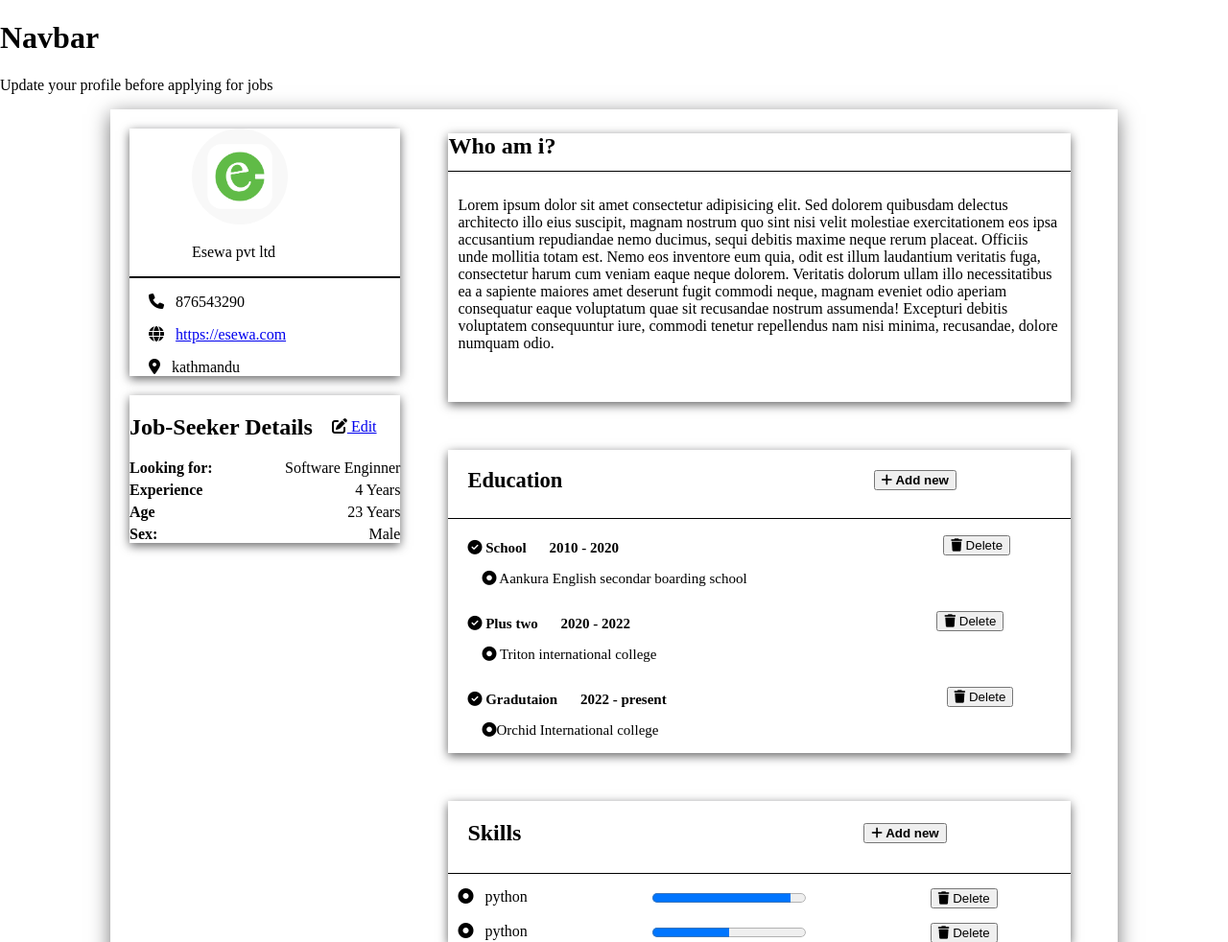
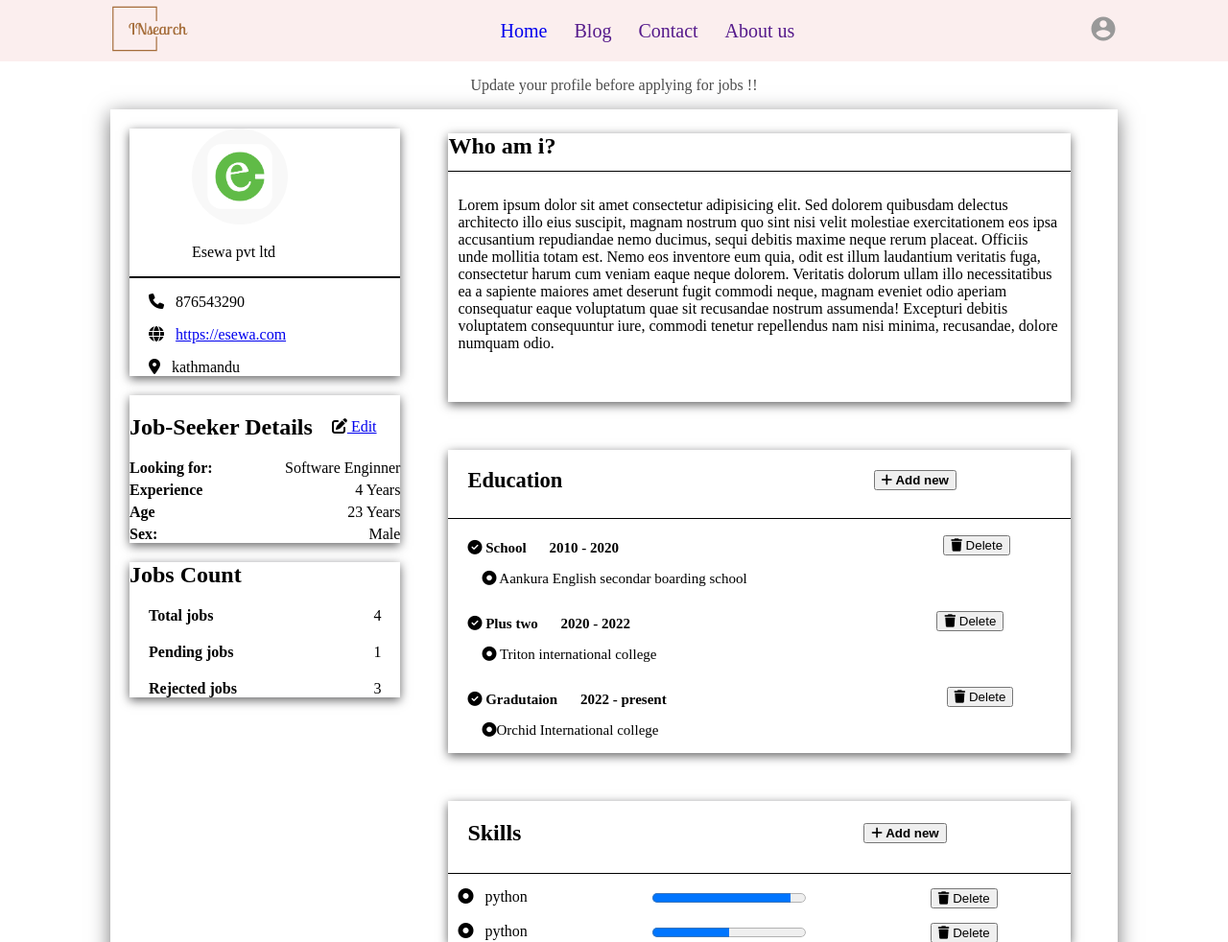
Before and after one commit to millan01/Jobportal, a PHP site: page /jobseekerprofile.html in a window 1280 px wide. Shown: the top 982 px of the page at 96% size. Run offline with PHP 8.4, Linux system fonts and the light colour scheme.

Commit message:
CRUD on jobseeker

```diff
--- a/Styles/jobseekerprofile.css
+++ b/Styles/jobseekerprofile.css
@@ -2,9 +2,60 @@ body {
   margin: 0px;
   padding: 0px;
 }
+.navbarflow {
+  display: flex;
+  justify-content: space-between;
+  align-items: center;
+  background-color: #fbeeee;
+  height: 8vh;
+}
+.logo img {
+  height: 100px;
+  width: 100px;
+  margin-left: 115px;
+}
+.links a {
+  font-size: 20px;
+  text-decoration: none;
+  margin: 12px;
+}
+.afterlogin img {
+  border: none;
+  width: 30px;
+  height: 30px;
+  border-radius: 50%;
+  margin-right: 115px;
+}
+.afterlogin .dropdown {
+  display: none;
+  position: absolute;
+  background-color: #f1f1f1;
+  /* border: none; */
+  min-width: 60px;
+  box-shadow: 0px 8px 16px 0px rgba(0, 0, 0, 0.2);
+}
+.afterlogin .dropdown button {
+  display: block;
+  padding: 4px 3px;
+  border: none;
+  color: none;
+  background: transparent;
+  cursor: pointer;
+}
+.afterlogin .dropdown a {
+  text-decoration: none;
+  font-size: 8px;
+}
 
-.notification p {
-  align-items: center;
+.afterlogin:hover .dropdown {
+  display: block;
+}
+.notification{
+  display: flex;
+  justify-content: center;
+}
+.notification p{
+  opacity: 0.7;
 }
 .content {
   display: flex;
@@ -48,6 +99,30 @@ body {
 }
 .Details li {
   list-style-type: none;
+}
+.jobcount{
+    border: none;
+  width: 100%;
+  margin: 20px;
+  box-shadow: 0px 3px 10px rgb(100, 100, 100.5);
+}
+.jobcount li{
+  list-style-type: none;
+}
+.jobcount .total{
+  display: flex;
+  justify-content: space-between;
+  margin: 20px;
+}
+.jobcount .pending{
+  display: flex;
+  justify-content: space-between;
+  margin: 20px;
+}
+.jobcount .Rejected{
+  display: flex;
+  justify-content: space-between;
+  margin: 20px;
 }
 
 #overlay {
--- a/companyprofile.php
+++ b/companyprofile.php
@@ -146,7 +146,7 @@ $result = mysqli_query($conn, $sql);
                     if(empty($_POST['deadline_time'])){
                       $deadlinetimeErr = "Time not selected";
                     }else{
-                      $deadlinetime = $_POST['deadline_time'];
+                      $deadlinetime =test_input($_POST['deadline_time']);
                     }
                     $deadlinedatetime = $deadline_datee .' '.$deadlinetime;
 
--- a/jobseekerprofile.html
+++ b/jobseekerprofile.html
@@ -12,11 +12,33 @@
 </head>
 
 <body>
-    <div class="navbar">
-        <h1>Navbar</h1>
+    <div class="navbarflow">
+        <div class="logo">
+            <a href="index.php">
+                <img src="./images/logo.svg" alt="company logo">
+            </a>
+        </div>
+
+        <div class="links">
+            <a href="index.php">Home</a>
+            <a href="">Blog</a>
+            <a href="">Contact</a>
+            <a href="">About us</a>
+        </div>
+
+                <div class="afterlogin">
+                    <img src="./images/Account icon.svg" alt="#" class="test">
+                    <div class="dropdown">
+                        <a href="sessiondestroy.php"><button>Log out</button></a>
+                    </div>
+                </div>
     </div>
+
+
+
+
     <div class="notification">
-        <p>Update your profile before applying for jobs</p>
+        <p>Update your profile before applying for jobs !!</p>
     </div>
     <div class="content">
 
@@ -65,6 +87,24 @@
                 <div class="sex">
                     <li style="font-weight: bold;">Sex:</li>
                     <li>Male</li>
+                </div>
+            </div>
+
+            <div class="jobcount">
+                <h2>Jobs Count</h2>
+                <div class="totaljobs">
+                    <div class="total">
+                        <li style="font-weight: bold;">Total jobs</li>
+                        <li>4</li>
+                    </div>
+                    <div class="pending">
+                        <li style="font-weight: bold;">Pending jobs</li>
+                        <li>1</li>
+                    </div>
+                    <div class="Rejected">
+                        <li style="font-weight: bold;">Rejected jobs</li>
+                        <li>3</li>
+                    </div>
                 </div>
             </div>
 
@@ -178,7 +218,7 @@
             <div class="mainthree">
                 <div class="Certificates">
                     <h2>Certificates</h2>
-                    <a href=""><button><i class="fa-solid fa-plus " style="color: black;"></i> Add new</button></a>
+                    <a href="./joseekerprofileedit/certificates.html" class="openOverlay"><button><i class="fa-solid fa-plus " style="color: black;"></i> Add new</button></a>
                 </div>
                 <hr color="black" size="0.5px">
 
@@ -199,7 +239,7 @@
             <div class="mainfour">
                 <div class="Experience">
                     <h2>Experience</h2>
-                    <a href=""><button><i class="fa-solid fa-plus " style="color: black;"></i> Add new</button></a>
+                    <a href="./joseekerprofileedit/experience.html" class="openOverlay"><button><i class="fa-solid fa-plus " style="color: black;"></i> Add new</button></a>
                 </div>
                 <hr color="black" size="0.5px">
                 <div class="expcontents">
--- a/joseekerprofileedit/skills.html
+++ b/joseekerprofileedit/skills.html
@@ -15,12 +15,12 @@
 
             <div class="form">
                 <label for="skill title">Title</label>
-                <input type="text" name="title" id="title">
+                <input type="text" name="title" id="title" required>
             </div>
 
             <div class="form">
                 <label for="Progress">Progress <span>(in number upto 100)</span></label>
-                <input type="number" name="progress" id="progress">
+                <input type="number" name="progress" id="progress" required>
             </div>
 
             <a href=""> <button type="submit">Update</button></a>
```
Also changed, not shown: joseekerprofileedit/certificates.css (added, +30 -0 lines), joseekerprofileedit/certificates.php (added, +82 -0 lines), joseekerprofileedit/details.html (+7 -7 lines), joseekerprofileedit/educaiton.html (+6 -6 lines), joseekerprofileedit/experience.css (added, +30 -0 lines), joseekerprofileedit/experience.html (added, +34 -0 lines), index.php (line endings or trailing spaces).
